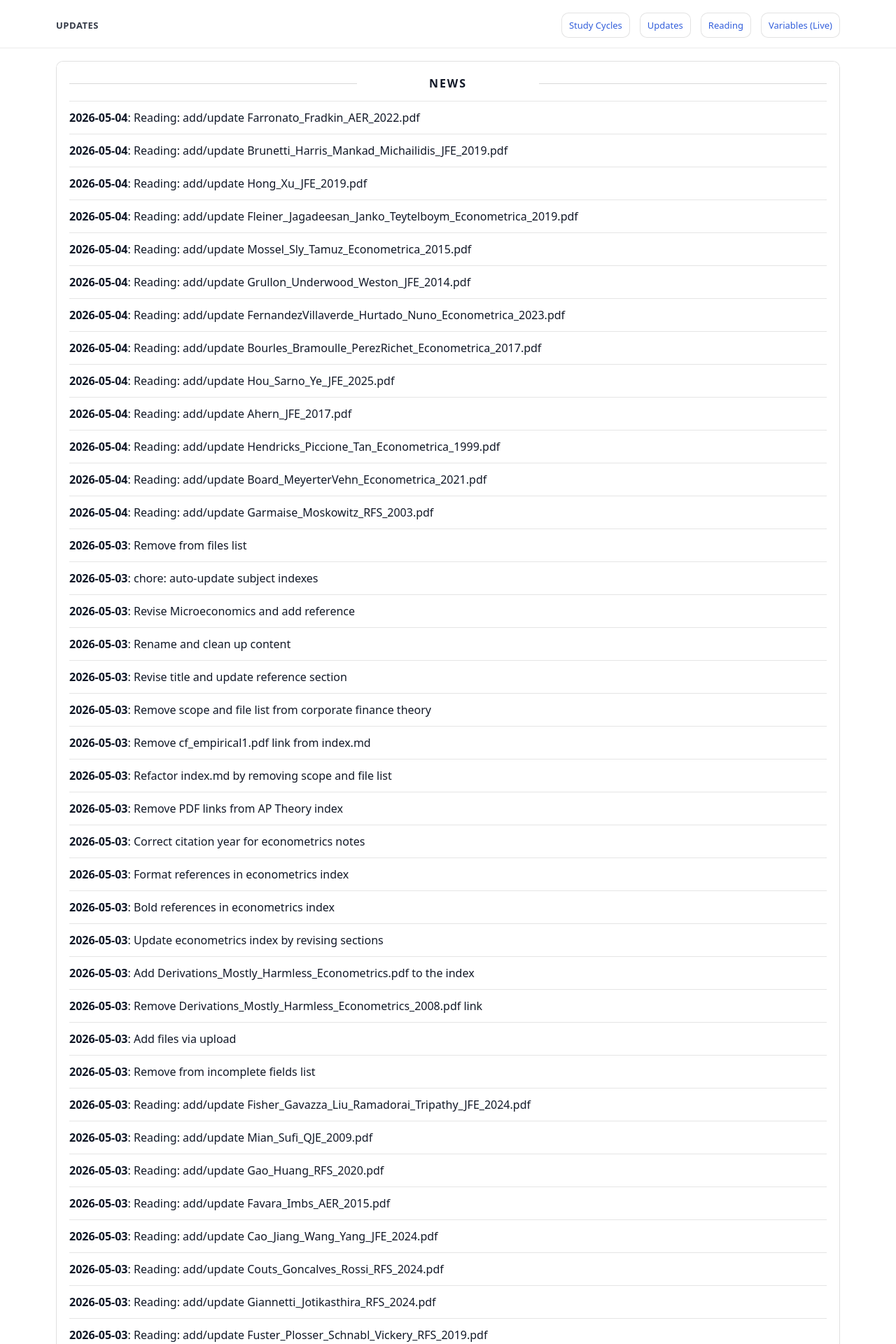
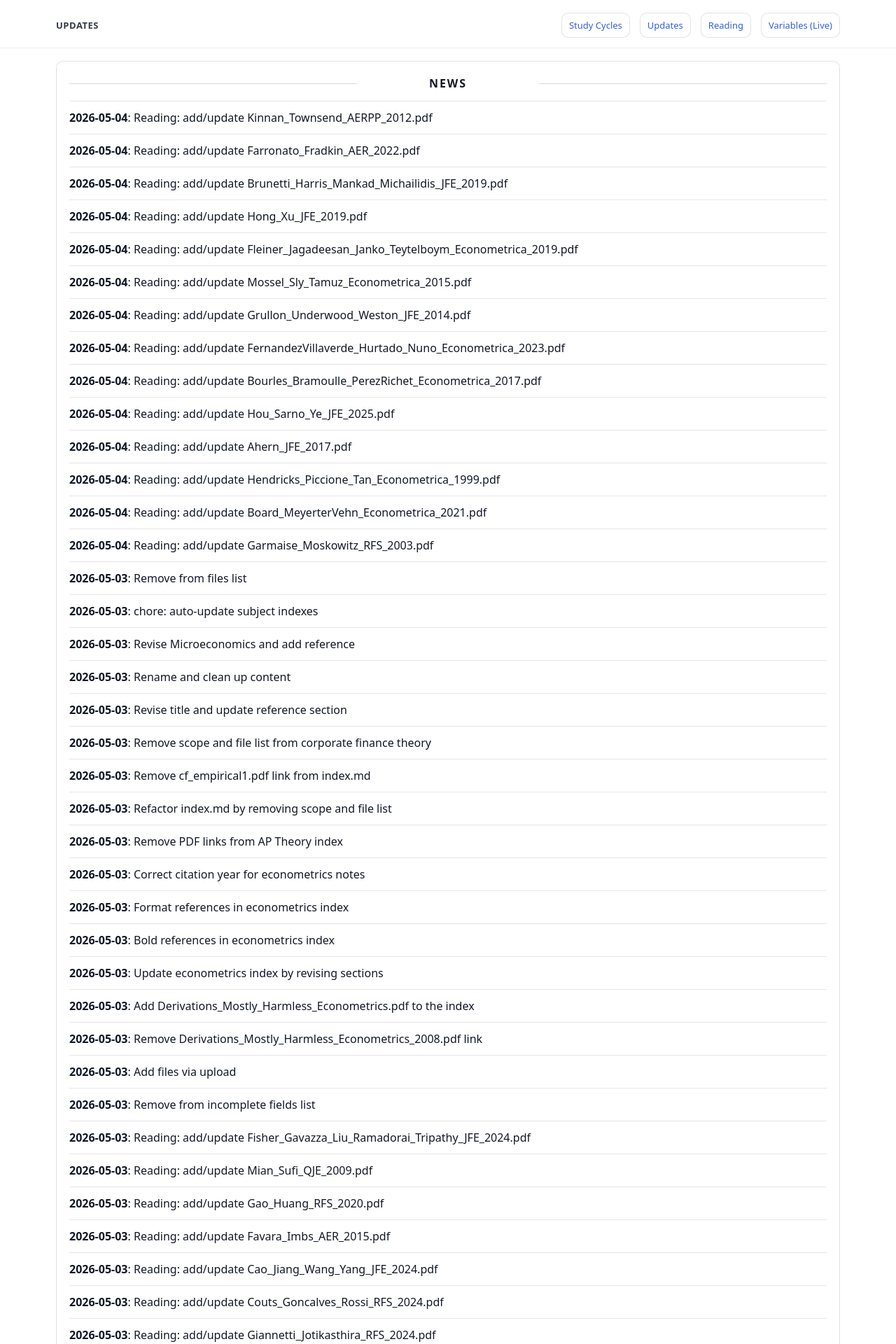
Before and after one commit to yaxinzn/study-archive, a Jekyll site: the page built from updates/index.md, in a window 1280 px wide. Shown: the top 1920 px of the page at 70% size. Built offline with Jekyll 4.4.1, drawn with Linux system fonts in a browser that asks for light colours; some of the changed text lies outside the part shown.

Commit message:
chore: update NEWS feed

```diff
--- a/_data/news.yml
+++ b/_data/news.yml
@@ -1,4 +1,7 @@
 # Auto-generated update history (sorted newest -> oldest). Do not edit manually.
+- ts: "1777884977"
+  date: "2026-05-04"
+  title: "Reading: add/update Kinnan_Townsend_AERPP_2012.pdf"
 - ts: "1777884803"
   date: "2026-05-04"
   title: "Reading: add/update Farronato_Fradkin_AER_2022.pdf"
```
